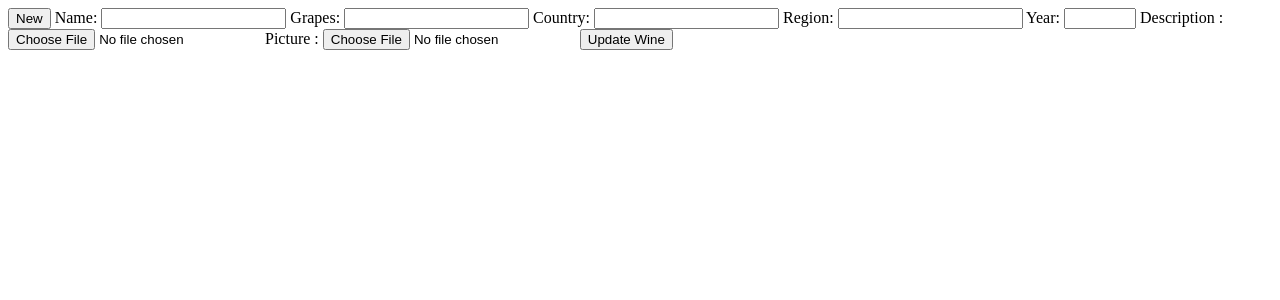
After one commit to Esciner/Belvins, a PHP site: page /templates/modif.php in a window 1280 px wide. The commit adds this page. Shown: the top 300 px of the page. Run offline with PHP 8.4, Linux system fonts and the light colour scheme.

Commit message:
Rajout de la modification de vin

```diff
--- /dev/null
+++ b/templates/modif.php
@@ -0,0 +1,19 @@
+<form action="api/wine/14" method="post" enctype="multipart/form-data">
+    <input type="reset" id="btReset" name="btReset" value="New">
+    <label for="nameVin">Name:</label>
+    <input type="text" id="nameVin" name="name" maxlength="50"/>
+    <label for="grapesVin">Grapes:</label>
+    <input type="text" id="grapesVin" name="grapes" maxlength="50"/>
+    <label for="countryVin">Country:</label>
+    <input type="text" id="countryVin" name="country" maxlength="50"/>
+    <label for="regionVin">Region:</label>
+    <input type="text" id="regionVin" name="region" maxlength="50"/>
+    <label for="yearVin">Year:</label>
+    <input type="number" id="yearVin" name="year" min="1900" max="2100"/>
+    <label for="description">Description :</label>
+    <input id="description" name="description" type="file">
+    <label for="picture">Picture :</label>
+    <input id="picture" name="picture" type="file">
+    <input type="hidden" name="_METHOD" value="PUT"/>
+    <input type="submit" value="Update Wine"/>
+</form>
```
Also changed, not shown: public/test.php (+65 -0 lines), pictures/14-Japanese-style-Phoenix-on-back.jpg (added).
